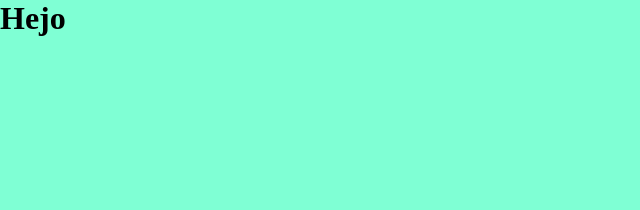
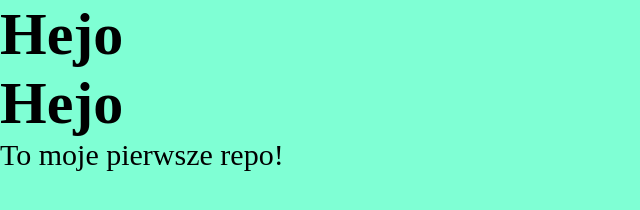
Before and after one commit to TheBloomyOne/test2, a plain HTML site: page index.html in a window 1280 px wide. Shown: the whole page, without its empty margins (0-640 px from the left). Drawn offline with nearby package versions, Linux system fonts and the light colour scheme; files that its build step writes are made by us from their sources.

Commit message:
added p and changes

```diff
--- a/index.html
+++ b/index.html
@@ -19,6 +19,8 @@
 
 	<body>
 <h1>Hejo</h1>
+<h1>Hejo</h1>
+<p> To moje pierwsze repo!</p>
 
 	</body>
 </html>
--- a/scss/style.scss
+++ b/scss/style.scss
@@ -5,4 +5,5 @@
 }
 body {
     background-color: aquamarine;
+    font-size: 30px;
 }
```
Also changed, not shown: css/style.css, 1 other file.
